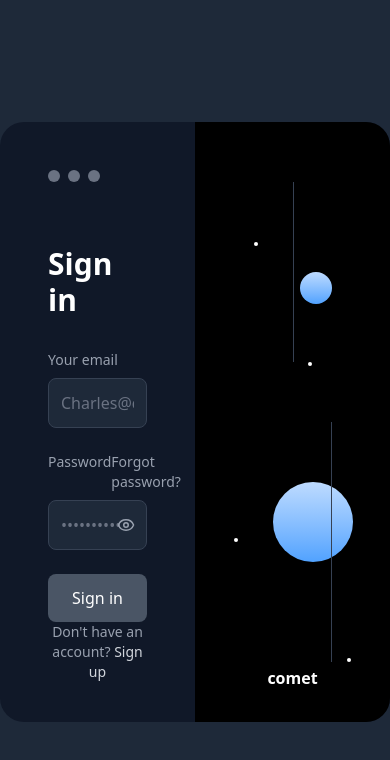
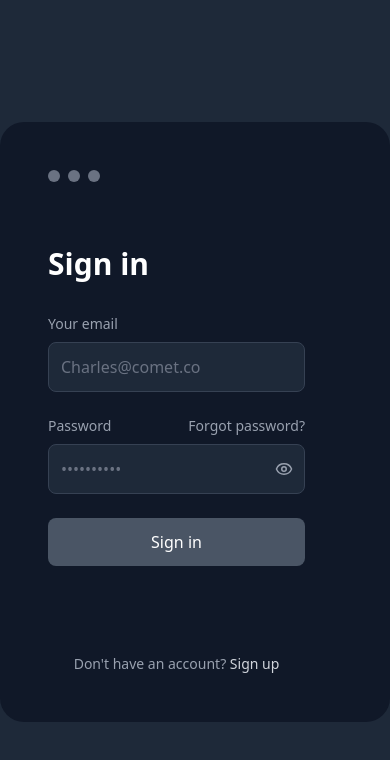
Before and after one commit to Mac044/vendor, a Next.js app: page /signin in a window 390 px wide. Shown: the top 760 px of the page. Built offline with nearby package versions, Linux system fonts and the light colour scheme.

Commit message:
Screen responsivness

```diff
--- a/src/app/signin/page.jsx
+++ b/src/app/signin/page.jsx
@@ -26,7 +26,7 @@ export default function SignInScreen() {
     <div className="flex h-screen w-full bg-gray-800">
       <div className="relative m-auto w-[1000px] h-[600px] rounded-3xl overflow-hidden bg-gray-900 flex">
         {/* Left side - Form */}
-        <div className="w-1/2 p-12 flex flex-col">
+        <div className="sm:w-1/2 p-12 flex flex-col">
           {/* Window Controls */}
           <div className="flex gap-2 mb-16">
             <div className="w-3 h-3 bg-gray-500 rounded-full"></div>
@@ -101,24 +101,13 @@ export default function SignInScreen() {
         </div>
 
         {/* Right side - Space Theme */}
-        <div className="w-1/2 bg-black flex items-center justify-center relative">
+        <div className="w-1/2 hidden sm:block bg-black flex items-center justify-center relative">
           {/* Space theme with planets */}
           <div className="relative w-full h-full">
             {/* Small planet */}
-            <div className="absolute top-[25%] right-[30%] w-8 h-8 rounded-full bg-gradient-to-b from-blue-200 to-blue-400"></div>
-
-            {/* Larger planet */}
-            <div className="absolute top-[60%] left-[40%] w-20 h-20 rounded-full bg-gradient-to-b from-blue-200 to-blue-400"></div>
-
-            {/* Vertical lines */}
-            <div className="absolute top-[10%] left-[50%] h-[30%] w-[1px] bg-gray-700"></div>
-            <div className="absolute top-[50%] right-[30%] h-[40%] w-[1px] bg-gray-700"></div>
-
-            {/* Stars */}
-            <div className="absolute top-[20%] left-[30%] w-1 h-1 bg-white rounded-full"></div>
-            <div className="absolute top-[40%] right-[40%] w-1 h-1 bg-white rounded-full"></div>
-            <div className="absolute bottom-[30%] left-[20%] w-1 h-1 bg-white rounded-full"></div>
-            <div className="absolute bottom-[10%] right-[20%] w-1 h-1 bg-white rounded-full"></div>
+            <img src="https://feedthemwisely.com/wp-content/uploads/2020/02/fast-food-restaurant-antibiotic-policies-489x700.png.webp"
+             alt="Space theme"
+             className="w-full h-full object-cover" />
 
             {/* Logo at bottom */}
             <div className="absolute bottom-8 left-1/2 transform -translate-x-1/2 text-white font-bold">comet</div>
--- a/src/app/signup/page.jsx
+++ b/src/app/signup/page.jsx
@@ -146,10 +146,10 @@ export default function SignUpScreen() {
         </div>
 
         {/* Right side - Background Image */}
-        <div className="lg:w-1/2 sm:hidden relative">
+        <div className="lg:w-1/2 relative">
   {/* Replaced backgroundImage with img tag */}
   <img
-    src="https://res.cloudinary.com/upwork-cloud/image/upload/c_scale,w_1000/v1708023216/catalog/1520818437215236096/wzrgqfa0xbi8an2y4gnj.webp"
+    src="https://feedthemwisely.com/wp-content/uploads/2020/02/fast-food-restaurant-antibiotic-policies-489x700.png.webp"
     alt="Background"
     className="w-full h-full object-cover absolute inset-0"
   />
```
